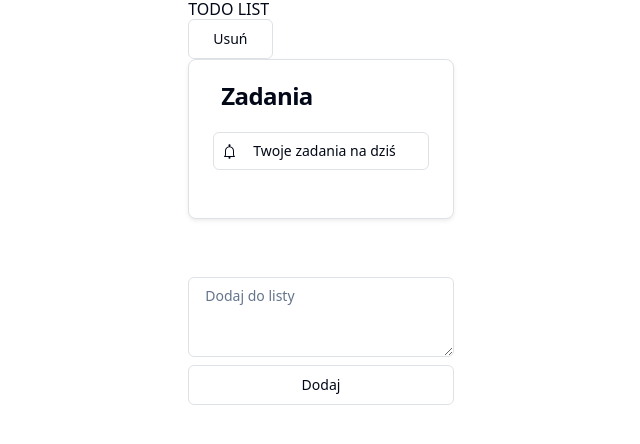
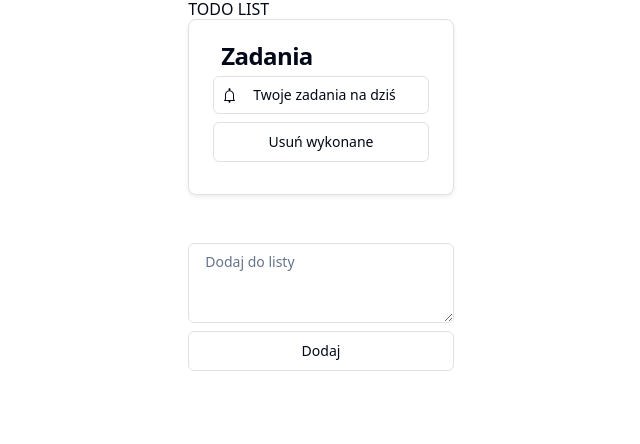
Before and after one commit to ihasp/Todo-app, a React (Vite) app in the folder TODOLIST/: page / in a window 1280 px wide. Shown: the top 444 px of the page, without its empty margins (319-959 px from the left). Built offline with nearby package versions, Linux system fonts and the light colour scheme.

Commit message:
Grid and button changes

```diff
--- a/TODOLIST/index.html
+++ b/TODOLIST/index.html
@@ -3,7 +3,7 @@
   <head>
     <meta charset="UTF-8" />
     <meta name="viewport" content="width=device-width, initial-scale=1.0" />
-    <title>TODO List</title>
+    <title>Lista zadań</title>
   </head>
   <body>
     <div id="root"></div>
--- a/TODOLIST/src/TodoList.tsx
+++ b/TODOLIST/src/TodoList.tsx
@@ -65,30 +65,32 @@ export const TodoList: React.FC = () => {
       <div>
         <div className="">
           <h1>TODO LIST</h1>
-          <Button className="" onClick={handleDeleteClick} variant={"outline"}>
-            Usuń
-          </Button>
         </div>
         <Card>
-          <CardContent className="grid gap-4">
+          <CardContent className="grid gap-2">
             <CardTitle className="mt-4 ml-2 ">Zadania</CardTitle>
             <div className="flex items-center space-x-4 rounded-md border p-2">
               <BellIcon />
-              <p className="text-sm font-medium ml-1 pr-6">
+              <p className="text-sm font-medium ml-1 mb-0 pr-6">
                 Twoje zadania na dziś
               </p>
             </div>
-
+            <Button
+              className=""
+              onClick={handleDeleteClick}
+              variant={"outline"}
+            >
+              Usuń wykonane
+            </Button>
             <ul>
               {todos.map((todo) => (
                 <li
-                  className="flex items-center space-x-4 rounded-md border p-4 mt-1"
+                  className="flex items-center space-x-4 rounded-md border p-4 mt-1 text-pretty"
                   key={todo.id}
                   onClick={() => handleToggle(todo.id)}
                   style={{
                     textDecoration: todo.completed ? "line-through" : "none",
-                    cursor:"pointer"
-
+                    cursor: "pointer",
                   }}
                 >
                   {todo.text} - {formatDate(new Date(todo.id))}
@@ -97,14 +99,7 @@ export const TodoList: React.FC = () => {
             </ul>
           </CardContent>
         </Card>
-        <div
-          style={{
-            maxWidth: "500px",
-            marginTop: "10px",
-            marginBottom: "10px",
-            display: "flex",
-          }}
-        >
+
         <div className="grid w-full gap-2 mt-5">
           <Textarea
             placeholder="Dodaj do listy"
@@ -118,6 +113,5 @@ export const TodoList: React.FC = () => {
         </div>
       </div>
     </div>
-    </div>
   );
 };
```
Lines whose indentation alone changed are shown as unchanged.
